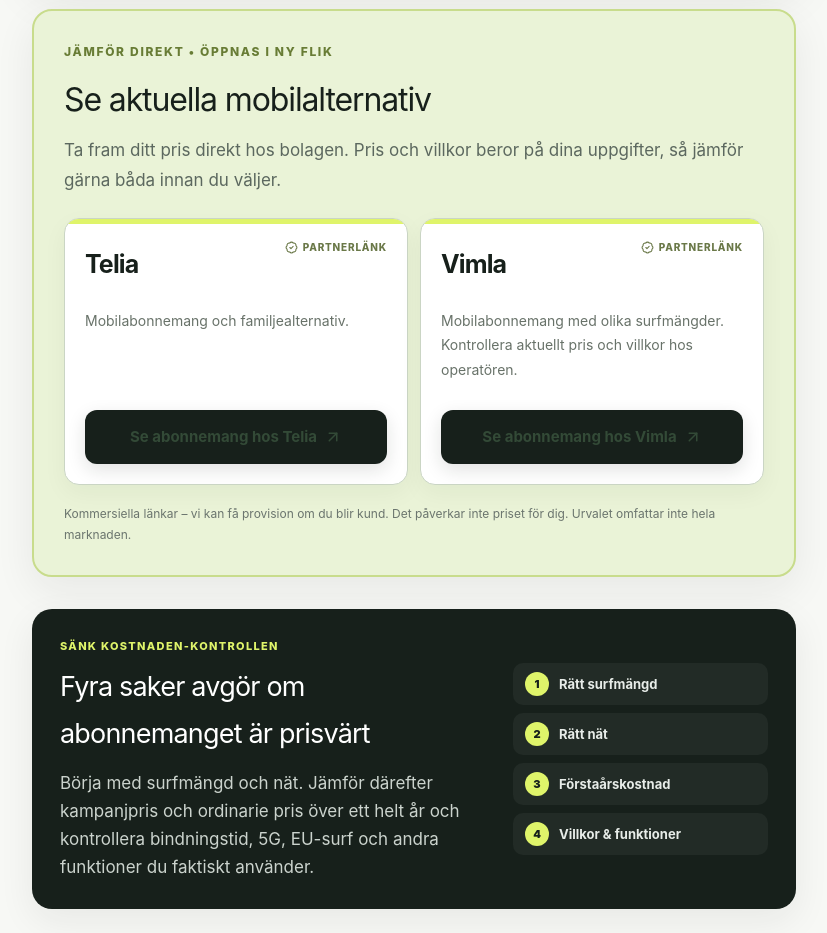
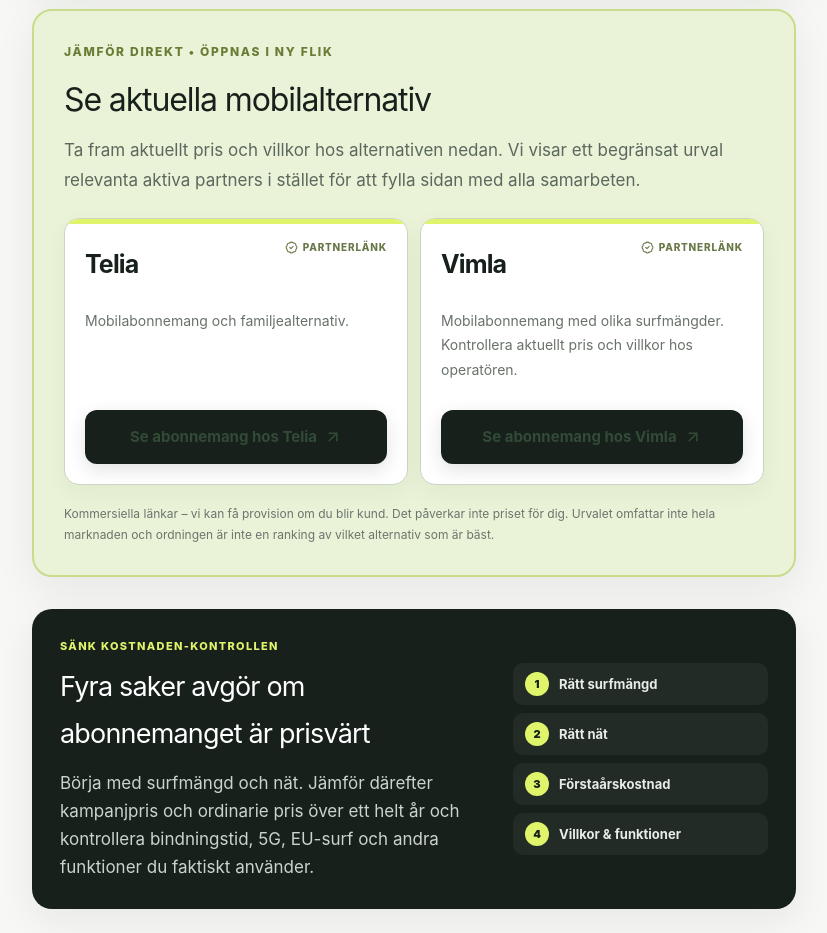
Before and after one commit to arvidlandin-cpu/sankkostnaden, a Next.js app: page /mobil in a window 1280 px wide. Shown: the part 1200-2133 px from the top of the page, without its empty margins (226-1053 px from the left). Built offline with nearby package versions, Linux system fonts and the light colour scheme.

Commit message:
Limit partner offers for scalable catalogue

```diff
--- a/components/PartnerOffers.tsx
+++ b/components/PartnerOffers.tsx
@@ -1,7 +1,7 @@
 import { ArrowUpRight, BadgeCheck, Heart, PawPrint } from 'lucide-react';
 import { getActivePartners, type PartnerCategory, type PartnerIntent } from '../lib/partners';
 
-type Props = { category: PartnerCategory; heading?: string; intent?: PartnerIntent; };
+type Props = { category: PartnerCategory; heading?: string; intent?: PartnerIntent; limit?: number; };
 
 function PartnerLogo({ name }: { name: string }) {
   if (name === 'Lassie') return <div className='partnerLogo partnerLogoLassie' aria-label='Lassie'><span className='logoPaw'><PawPrint size={19}/></span><b>lassie</b></div>;
@@ -9,8 +9,8 @@ function PartnerLogo({ name }: { name: string }) {
   return <div className='partnerLogo partnerLogoText'><b>{name}</b></div>;
 }
 
-export default function PartnerOffers({ category, heading = 'Jämför hos våra partners', intent }: Props) {
-  const items = getActivePartners(category, intent);
+export default function PartnerOffers({ category, heading = 'Jämför hos våra partners', intent, limit = 4 }: Props) {
+  const items = getActivePartners(category, intent, limit);
   if (items.length === 0) return null;
 
   return (
@@ -18,7 +18,7 @@ export default function PartnerOffers({ category, heading = 'Jämför hos våra
       <div className='partnerIntro'>
         <p className='kicker'>JÄMFÖR DIREKT • ÖPPNAS I NY FLIK</p>
         <h2>{heading}</h2>
-        <p>Ta fram ditt pris direkt hos bolagen. Pris och villkor beror på dina uppgifter, så jämför gärna båda innan du väljer.</p>
+        <p>Ta fram aktuellt pris och villkor hos alternativen nedan. Vi visar ett begränsat urval relevanta aktiva partners i stället för att fylla sidan med alla samarbeten.</p>
       </div>
       <div className='partnerGrid'>
         {items.map(item => (
@@ -28,12 +28,12 @@ export default function PartnerOffers({ category, heading = 'Jämför hos våra
               <p>{item.note}</p>
             </div>
             <a className='partnerButton partnerButtonStrong' href={item.trackingUrl!} target='_blank' rel='sponsored nofollow noopener'>
-              {item.name === 'Bredbandsval.se' ? 'Se bredband & priser' : item.category === 'mobil' ? `Se abonnemang hos ${item.name}` : item.category === 'forsakring' ? `Hämta pris hos ${item.name.replace(' Djurförsäkring','')}` : `Se pris hos ${item.name}`} <ArrowUpRight size={18} />
+              {item.cta || (item.category === 'mobil' ? `Se abonnemang hos ${item.name}` : item.category === 'forsakring' ? `Hämta pris hos ${item.name.replace(' Djurförsäkring','')}` : `Se pris hos ${item.name}`)} <ArrowUpRight size={18} />
             </a>
           </article>
         ))}
       </div>
-      <p className='partnerFine'>Kommersiella länkar – vi kan få provision om du blir kund. Det påverkar inte priset för dig. Urvalet omfattar inte hela marknaden.</p>
+      <p className='partnerFine'>Kommersiella länkar – vi kan få provision om du blir kund. Det påverkar inte priset för dig. Urvalet omfattar inte hela marknaden och ordningen är inte en ranking av vilket alternativ som är bäst.</p>
     </section>
   );
 }
```
